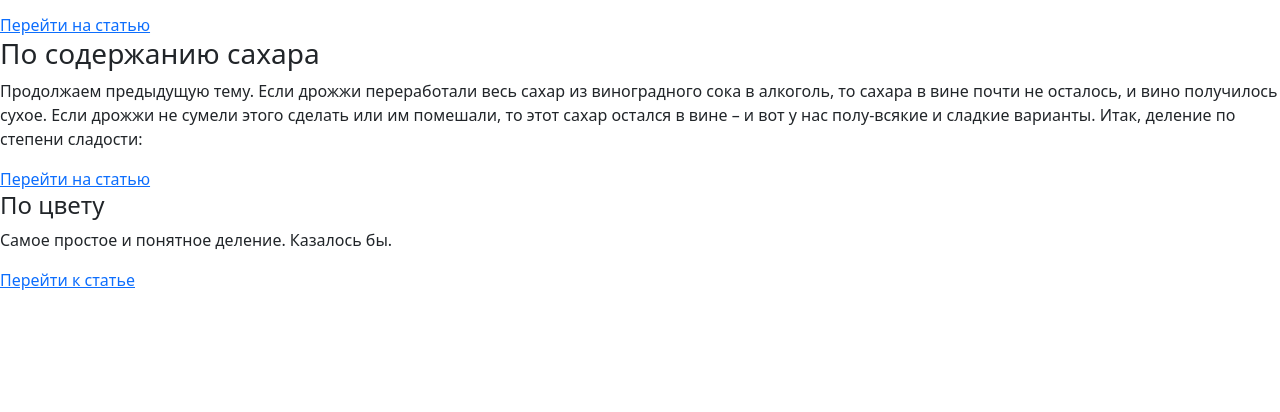
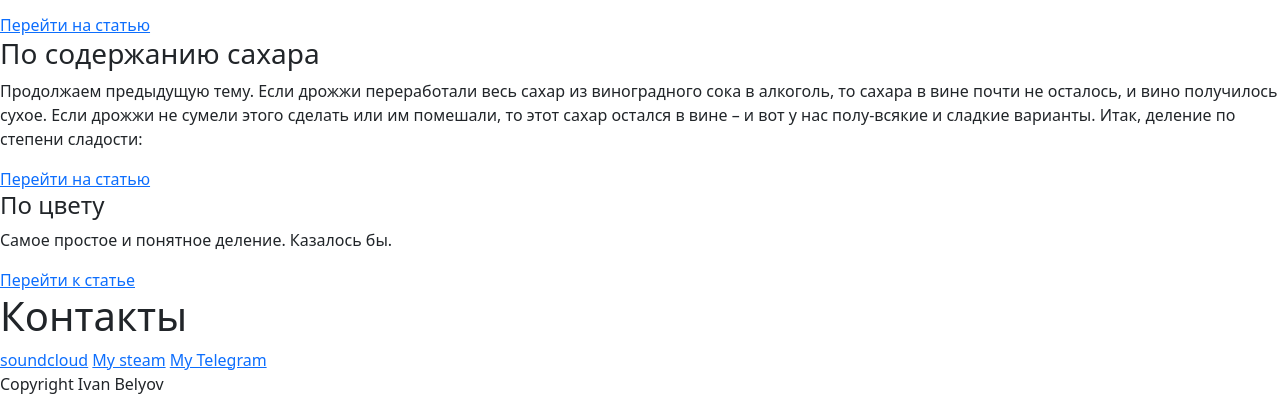
Before and after one commit to Tidebringer228/4p22-frontend-ivan-belyov, a plain HTML site: page homework_2/first_page.html in a window 1280 px wide. Shown: the part 417-829 px from the top of the page. Before the commit the page ends 800 px from the top, so only its background shows below. Drawn offline with nearby package versions, Linux system fonts and the light colour scheme.

Commit message:
забыл добавить футер
добавил футер, надеюсь вы заметите изменение

```diff
--- a/homework_2/first_page.html
+++ b/homework_2/first_page.html
@@ -37,5 +37,12 @@
          <h4>По цвету</h4>
          <p>Самое простое и понятное деление. Казалось бы.</p>
          <a href="fourth_page.html">Перейти к статье</a>
+        <footer>
+            <h1>Контакты</h1>
+            <a href="https://soundcloud.com/you/likes">soundcloud</a>
+            <a href="https://steamcommunity.com/profiles/76561198239293370/">My steam</a>
+            <a href="https://t.me/IvanBelyov">My Telegram</a>
+            <p>Copyright Ivan Belyov</p>
+         </footer>
 </body>
 </html>
```
